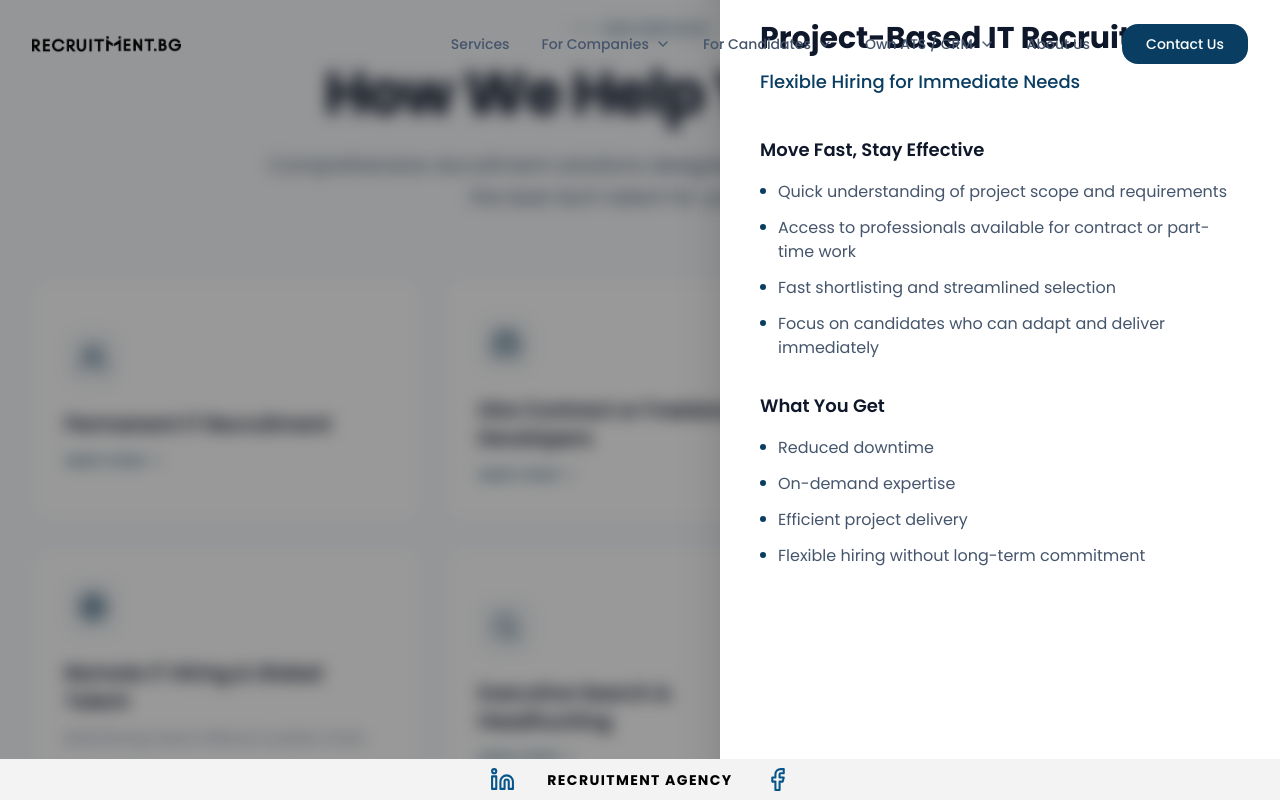
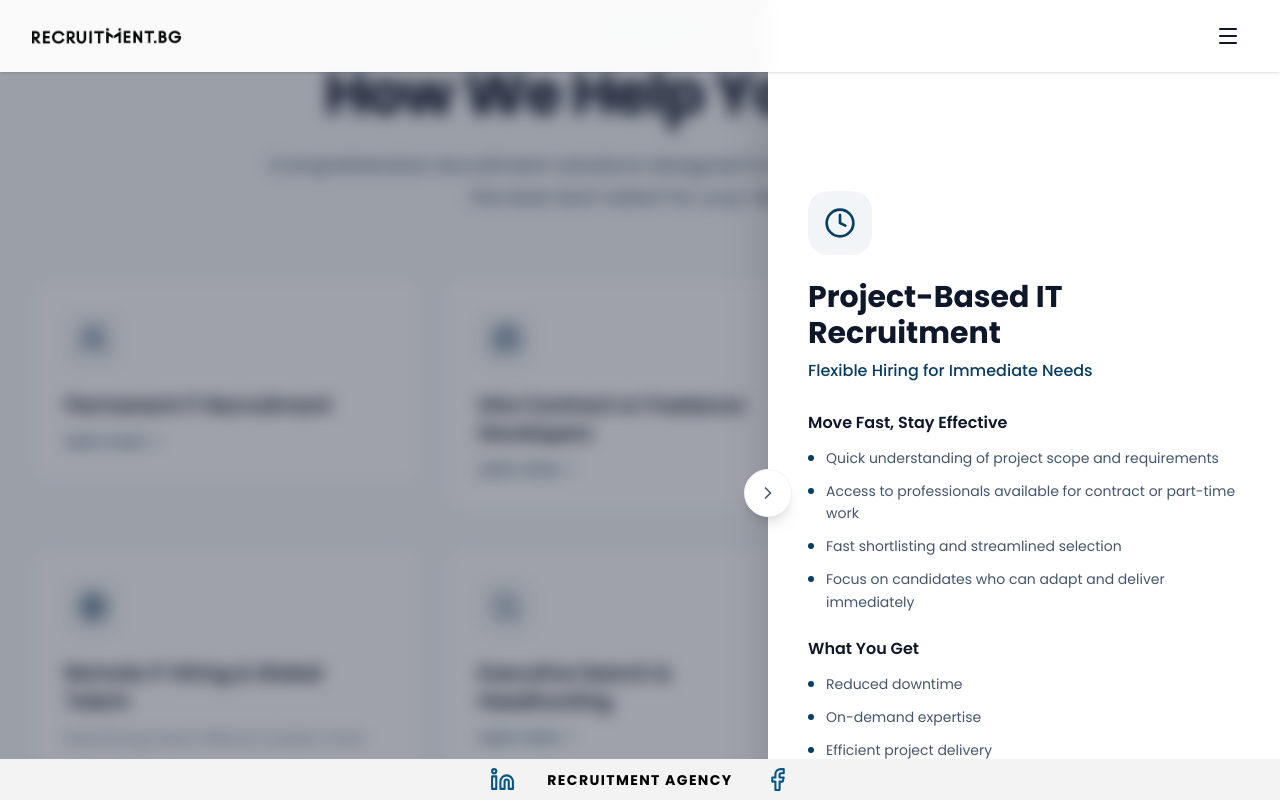
Before and after one commit to dmtrvboyan-dotcom/Recruitment.bg-v2, a Next.js app: page / in a window 1280 px wide. Both pictures are taken after a click on the button 1053 px from the left and 1320 px from the top of the page. Shown: the part 920-1720 px from the top of the page. Built offline with nearby package versions, Linux system fonts and the light colour scheme.

Commit message:
hero/services mobile changes

```diff
--- a/src/components/features/landing/hero.tsx
+++ b/src/components/features/landing/hero.tsx
@@ -24,11 +24,11 @@ const StatItem = memo(function StatItem({
       className="group flex items-center gap-4 p-5 rounded-2xl bg-white border border-slate-100 shadow-sm hover:shadow-md hover:-translate-y-0.5 transition-all duration-300 opacity-0 animate-fade-in-up"
       style={{ animationDelay: `${delay}ms` }}
     >
-      <div className="w-12 h-12 rounded-xl bg-[#0a3d62]/5 flex items-center justify-center flex-shrink-0 group-hover:bg-[#0a3d62] transition-colors duration-300">
-        <Icon className="w-6 h-6 text-[#0a3d62] group-hover:text-white transition-colors duration-300" />
+      <div className="sm:w-12 sm:h-12 w-8 h-8 rounded-xl bg-[#0a3d62]/5 flex items-center justify-center shrink-0 group-hover:bg-[#0a3d62] transition-colors duration-300">
+        <Icon className="sm:w-6 sm:h-6 w-4 h-4 text-[#0a3d62] group-hover:text-white transition-colors duration-300" />
       </div>
       <div className="text-left">
-        <p className="text-2xl font-bold text-[#0a3d62]">{value}</p>
+        <p className="lg:text-2xl text-md font-bold text-[#0a3d62]">{value}</p>
         <p className="text-sm text-slate-500">{label}</p>
       </div>
     </div>
@@ -107,14 +107,14 @@ export const Hero = memo(function Hero() {
           {/* Stats grid */}
           <div className="grid grid-cols-2 lg:grid-cols-4 gap-4 max-w-4xl mx-auto">
             <StatItem value="31,000+" label="Candidates" icon={Users} delay={400} />
+            <StatItem value="300+" label="Companies" icon={Briefcase} delay={550} />
             <StatItem value="98%" label="Success Rate" icon={Award} delay={450} />
             <StatItem value="14 Days" label="Avg. Time to Hire" icon={Clock} delay={500} />
-            <StatItem value="300+" label="Companies" icon={Briefcase} delay={550} />
           </div>
         </div>
 
         {/* Scroll indicator */}
-        <div className="absolute bottom-8 left-1/2 transform -translate-x-1/2 hidden lg:flex flex-col items-center gap-2">
+        <div className="absolute -bottom-16 left-1/2 transform -translate-x-1/2 hidden lg:flex flex-col items-center gap-2">
           <button
             onClick={() => handleNavigate("#services")}
             className="text-slate-400 hover:text-[#0a3d62] transition-colors cursor-pointer"
--- a/src/components/features/landing/services.tsx
+++ b/src/components/features/landing/services.tsx
@@ -1,33 +1,145 @@
 "use client"
 
-import { useState, useCallback, memo, useRef } from "react"
-import { useEscapeKey, useClickOutside } from "@/lib/hooks"
-import { X, Users, Search, ChevronRight, ArrowRight } from "lucide-react"
+import { useState, useCallback, memo, useEffect } from "react"
+import { useEscapeKey } from "@/lib/hooks"
+import { Users, Search, ChevronRight, ArrowRight } from "lucide-react"
 import { Button } from "@/components/ui/button"
 import { SERVICES, EXECUTIVE_STATS, HIRE_STATS, REMOTE_STATS, type Service } from "@/lib/constants/services"
 import { scrollToSection } from "@/lib/utils/scroll"
 
 /**
- * Desktop service card - Clean, minimal design
+ * Shared service details content - used in both mobile accordion and desktop slide panel
+ */
+const ServiceDetails = memo(function ServiceDetails({
+  service,
+  onNavigate,
+}: {
+  service: Service
+  onNavigate: (href: string) => void
+}) {
+  return (
+    <>
+      {/* Intro */}
+      <p className="text-slate-600 leading-relaxed mb-7">{service.intro}</p>
+
+      {/* Sections */}
+      <div className="space-y-6">
+        {service.sections.map((section, idx) => (
+          <div key={idx}>
+            <h4 className="text-base font-semibold text-slate-900 mb-3">
+              {section.heading}
+            </h4>
+            <ul className="space-y-2.5">
+              {section.points.map((point, i) => (
+                <li
+                  key={i}
+                  className="flex items-start gap-3 text-slate-600 text-sm leading-relaxed"
+                >
+                  <div className="w-1.5 h-1.5 rounded-full bg-[#0a3d62] mt-2 flex-shrink-0" />
+                  <span>{point}</span>
+                </li>
+              ))}
+            </ul>
+          </div>
+        ))}
+      </div>
+
+      {/* Conditional stats blocks */}
+      {service.title === "Executive Search & Headhunting" && (
+        <div className="mt-7 pt-6 border-t border-slate-100 grid grid-cols-3 gap-4">
+          {EXECUTIVE_STATS.map((stat, idx) => (
+            <div key={idx} className="text-center">
+              <div className="text-2xl font-bold text-[#0a3d62]">{stat.value}</div>
+              <div className="text-xs text-slate-500 mt-1">{stat.label}</div>
+            </div>
+          ))}
+        </div>
+      )}
+
+      {service.title === "Remote IT Hiring & Global Talent" && (
+        <div className="mt-7 pt-6 border-t border-slate-100 grid grid-cols-3 gap-4">
+          {REMOTE_STATS.map((stat, idx) => (
+            <div key={idx} className="text-center">
+              <div className="text-2xl font-bold text-[#0a3d62]">{stat.value}</div>
+              <div className="text-xs text-slate-500 mt-1">{stat.label}</div>
+            </div>
+          ))}
+        </div>
+      )}
+
+      {service.title === "Hire Contract or Freelance Developers" && (
+        <div className="mt-7 pt-6 border-t border-slate-100 flex items-center justify-between gap-4">
+          <div>
+            {HIRE_STATS.map((stat, idx) => (
+              <div key={idx}>
+                <div className="text-2xl font-bold text-[#0a3d62]">{stat.value}</div>
+                <div className="text-xs text-slate-500">{stat.label}</div>
+              </div>
+            ))}
+          </div>
+          <Button
+            onClick={() => onNavigate("#specialized")}
+            className="bg-[#0a3d62] hover:bg-[#0a3d62]/90 text-white rounded-xl px-5 py-2.5 text-sm cursor-pointer"
+          >
+            Learn more
+          </Button>
+        </div>
+      )}
+
+      {/* CTA Buttons for other services */}
+      {(service.title === "Permanent IT Recruitment" ||
+        service.title === "IT Salary Benchmarking & Hiring Insights") && (
+          <div className="mt-7 flex flex-wrap gap-3">
+            {service.title === "Permanent IT Recruitment" && (
+              <Button
+                onClick={() => onNavigate("#companies")}
+                className="bg-[#0a3d62] hover:bg-[#0a3d62]/90 text-white rounded-xl px-5 py-2.5 text-sm cursor-pointer"
+              >
+                Learn more <Users className="w-4 h-4 ml-2" />
+              </Button>
+            )}
+            {service.title === "IT Salary Benchmarking & Hiring Insights" && (
+              <Button
+                onClick={() => onNavigate("#contact")}
+                className="bg-[#0a3d62] hover:bg-[#0a3d62]/90 text-white rounded-xl px-5 py-2.5 text-sm cursor-pointer"
+              >
+                Get insights <Search className="w-4 h-4 ml-2" />
+              </Button>
+            )}
+          </div>
+        )}
+    </>
+  )
+})
+
+/**
+ * Service card - triggers panel on desktop / inline accordion on mobile
  */
 const ServiceCard = memo(function ServiceCard({
   service,
-  onSelect,
-  index,
+  isExpanded,
+  onToggle,
 }: {
   service: Service
-  onSelect: () => void
-  index: number
+  isExpanded: boolean
+  onToggle: () => void
 }) {
   const IconComponent = service.icon
 
   return (
     <button
-      onClick={onSelect}
-      className="group relative text-left w-full p-8 rounded-2xl bg-white border border-slate-100 hover:border-[#0a3d62]/10 transition-all duration-500 cursor-pointer overflow-hidden hover:shadow-[0_8px_30px_rgb(0,0,0,0.06)] hover:-translate-y-1"
+      onClick={onToggle}
+      aria-expanded={isExpanded}
+      className={`group relative text-left w-full p-8 rounded-2xl bg-white border transition-all duration-500 cursor-pointer overflow-hidden ${isExpanded
+          ? "border-[#0a3d62]/20 shadow-[0_8px_30px_rgb(0,0,0,0.06)]"
+          : "border-slate-100 hover:border-[#0a3d62]/10 hover:shadow-[0_8px_30px_rgb(0,0,0,0.06)] hover:-translate-y-1"
+        }`}
     >
-      {/* Subtle gradient wave - barely visible */}
-      <div className="absolute inset-0 opacity-0 group-hover:opacity-100 transition-opacity duration-700">
+      {/* Subtle gradient wave */}
+      <div
+        className={`absolute inset-0 transition-opacity duration-700 ${isExpanded ? "opacity-100" : "opacity-0 group-hover:opacity-100"
+          }`}
+      >
         <div className="absolute inset-0 bg-gradient-to-br from-[#0a3d62]/[0.02] via-transparent to-[#60a3bc]/[0.03]" />
         <div className="absolute bottom-0 left-0 right-0 h-32 bg-gradient-to-t from-[#0a3d62]/[0.02] to-transparent" />
       </div>
@@ -35,12 +147,23 @@ const ServiceCard = memo(function ServiceCard({
       {/* Content */}
       <div className="relative z-10">
         {/* Icon */}
-        <div className="w-14 h-14 rounded-xl bg-[#0a3d62]/5 flex items-center justify-center mb-6 group-hover:bg-[#0a3d62] group-hover:shadow-lg group-hover:shadow-[#0a3d62]/20 transition-all duration-300">
-          <IconComponent className="w-7 h-7 text-[#0a3d62] group-hover:text-white transition-colors duration-300" />
+        <div
+          className={`w-14 h-14 rounded-xl flex items-center justify-center mb-6 transition-all duration-300 ${isExpanded
+              ? "bg-[#0a3d62] shadow-lg shadow-[#0a3d62]/20"
+              : "bg-[#0a3d62]/5 group-hover:bg-[#0a3d62] group-hover:shadow-lg group-hover:shadow-[#0a3d62]/20"
+            }`}
+        >
+          <IconComponent
+            className={`w-7 h-7 transition-colors duration-300 ${isExpanded ? "text-white" : "text-[#0a3d62] group-hover:text-white"
+              }`}
+          />
         </div>
 
         {/* Title */}
-        <h3 className="text-xl font-semibold text-slate-900 mb-3 group-hover:text-[#0a3d62] transition-colors duration-300">
+        <h3
+          className={`text-xl font-semibold mb-3 transition-colors duration-300 ${isExpanded ? "text-[#0a3d62]" : "text-slate-900 group-hover:text-[#0a3d62]"
+            }`}
+        >
           {service.title}
         </h3>
 
@@ -54,164 +177,105 @@ const ServiceCard = memo(function ServiceCard({
         {/* Learn more */}
         <div className="flex items-center text-[#0a3d62] font-medium text-sm">
           <span>Learn more</span>
-          <ChevronRight className="w-4 h-4 ml-1 group-hover:translate-x-1.5 transition-transform duration-300" />
+          <ChevronRight
+            className={`w-4 h-4 ml-1 transition-transform duration-500 ${isExpanded
+                ? "rotate-90 md:rotate-0 md:translate-x-1.5"
+                : "group-hover:translate-x-1.5"
+              }`}
+          />
         </div>
       </div>
 
       {/* Bottom accent line */}
-      <div className="absolute bottom-0 left-0 right-0 h-0.5 bg-gradient-to-r from-transparent via-[#0a3d62]/20 to-transparent scale-x-0 group-hover:scale-x-100 transition-transform duration-500" />
+      <div
+        className={`absolute bottom-0 left-0 right-0 h-0.5 bg-gradient-to-r from-transparent via-[#0a3d62]/20 to-transparent transition-transform duration-500 ${isExpanded ? "scale-x-100" : "scale-x-0 group-hover:scale-x-100"
+          }`}
+      />
     </button>
   )
 })
 
 /**
- * Sliding panel for service details
+ * Desktop sliding panel - 40vw from right edge with smooth transform animation
  */
 const ServicePanel = memo(function ServicePanel({
   service,
+  isOpen,
   onClose,
+  onNavigate,
 }: {
   service: Service | null
+  isOpen: boolean
   onClose: () => void
+  onNavigate: (href: string) => void
 }) {
-  const handleNavigate = useCallback((href: string) => {
-    scrollToSection(href)
-    onClose()
-  }, [onClose])
-
-  if (!service) return null
+  // Lock body scroll while open (desktop only)
+  useEffect(() => {
+    if (typeof window === "undefined") return
+    if (isOpen && window.matchMedia("(min-width: 768px)").matches) {
+      const prev = document.body.style.overflow
+      document.body.style.overflow = "hidden"
+      return () => {
+        document.body.style.overflow = prev
+      }
+    }
+  }, [isOpen])
 
   return (
     <div
-      className={`fixed inset-0 z-50 transition-all duration-300 ${
-        service ? "visible" : "invisible"
+      className={`fixed inset-0 z-50 hidden md:block ${isOpen ? "pointer-events-auto" : "pointer-events-none"
         }`}
+      aria-hidden={!isOpen}
     >
       {/* Backdrop */}
       <div
-        className="absolute inset-0 bg-black/40 backdrop-blur-sm transition-opacity"
+        className={`absolute inset-0 bg-slate-900/40 backdrop-blur-sm transition-opacity duration-500 ${isOpen ? "opacity-100" : "opacity-0"
+          }`}
         onClick={onClose}
       />
 
-      {/* Panel */}
-      <div className="absolute top-0 right-0 h-full w-full md:w-[560px] bg-white shadow-2xl transform transition-transform duration-500 ease-out overflow-y-auto">
-        <div className="p-8 md:p-10">
-          {/* Close button */}
+      {/* Panel - slides in from right at 40vw */}
+      <div
+        className={`absolute top-0 right-0 h-full w-[40vw] min-w-[460px] max-w-[720px] bg-white shadow-2xl transform transition-transform duration-500 ease-[cubic-bezier(0.32,0.72,0,1)] ${isOpen ? "translate-x-0" : "translate-x-full"
+          }`}
+        role="dialog"
+        aria-modal="true"
+      >
+        {/* Close button - positioned on left edge, vertically centered */}
         <button
           onClick={onClose}
-            className="absolute top-6 right-6 w-10 h-10 rounded-full bg-slate-100 hover:bg-slate-200 flex items-center justify-center transition-colors"
+          aria-label="Close panel"
+          className={`group absolute top-1/2 -translate-y-1/2 -left-6 w-12 h-12 rounded-full bg-white shadow-lg hover:bg-[#0a3d62] flex items-center justify-center transition-all duration-300 cursor-pointer z-10 hover:scale-110 border border-slate-100 ${isOpen ? "opacity-100" : "opacity-0"
+            }`}
         >
-            <X className="w-5 h-5 text-slate-600" />
+          <ChevronRight className="w-5 h-5 text-slate-600 group-hover:text-white transition-colors duration-300" />
         </button>
 
+        {service && (
+          <div className="h-full overflow-y-auto flex items-center">
+            <div className="w-full p-8 lg:p-10">
               {/* Icon */}
-          <div className="w-16 h-16 rounded-2xl bg-[#0a3d62]/5 flex items-center justify-center mb-8">
+              <div className="w-16 h-16 rounded-2xl bg-[#0a3d62]/5 flex items-center justify-center mb-6">
                 <service.icon className="w-8 h-8 text-[#0a3d62]" />
               </div>
 
               {/* Title */}
-          <h3 className="text-3xl font-bold text-slate-900 mb-3">
+              <h3 className="text-2xl lg:text-3xl font-bold text-slate-900 mb-2">
                 {service.title}
               </h3>
 
               {/* Subtitle */}
-          <p className="text-lg text-[#0a3d62] font-medium mb-6">
+              {service.subtitle && (
+                <p className="text-base text-[#0a3d62] font-medium mb-6">
                   {service.subtitle}
                 </p>
+              )}
 
-          {/* Intro */}
-          <p className="text-slate-600 leading-relaxed mb-10">
-            {service.intro}
-          </p>
-
-          {/* Sections */}
-          <div className="space-y-8">
-            {service.sections.map((section, idx) => (
-              <div key={idx}>
-                <h4 className="text-lg font-semibold text-slate-900 mb-4">
-                  {section.heading}
-                </h4>
-                <ul className="space-y-3">
-                  {section.points.map((point, i) => (
-                    <li key={i} className="flex items-start gap-3 text-slate-600">
-                      <div className="w-1.5 h-1.5 rounded-full bg-[#0a3d62] mt-2 flex-shrink-0" />
-                      <span>{point}</span>
-                    </li>
-                  ))}
-                </ul>
-              </div>
-            ))}
-          </div>
-
-          {/* Stats */}
-          {service.title === "Executive Search & Headhunting" && (
-            <div className="mt-10 pt-8 border-t border-slate-100">
-              <div className="grid grid-cols-3 gap-6">
-                {EXECUTIVE_STATS.map((stat, idx) => (
-                  <div key={idx} className="text-center">
-                    <div className="text-2xl font-bold text-[#0a3d62]">{stat.value}</div>
-                    <div className="text-sm text-slate-500 mt-1">{stat.label}</div>
-                  </div>
-                ))}
+              {/* Shared details */}
+              <ServiceDetails service={service} onNavigate={onNavigate} />
             </div>
           </div>
         )}
-
-          {service.title === "Remote IT Hiring & Global Talent" && (
-            <div className="mt-10 pt-8 border-t border-slate-100">
-              <div className="grid grid-cols-3 gap-6">
-                {REMOTE_STATS.map((stat, idx) => (
-                  <div key={idx} className="text-center">
-                    <div className="text-2xl font-bold text-[#0a3d62]">{stat.value}</div>
-                    <div className="text-sm text-slate-500 mt-1">{stat.label}</div>
-                  </div>
-                ))}
-              </div>
-            </div>
-          )}
-
-          {service.title === "Hire Contract or Freelance Developers" && (
-            <div className="mt-10 pt-8 border-t border-slate-100">
-              <div className="flex items-center justify-between">
-                <div>
-                  {HIRE_STATS.map((stat, idx) => (
-                    <div key={idx}>
-                      <div className="text-2xl font-bold text-[#0a3d62]">{stat.value}</div>
-                      <div className="text-sm text-slate-500">{stat.label}</div>
-                    </div>
-                  ))}
-                </div>
-                <Button
-                  onClick={() => handleNavigate("#specialized")}
-                  className="bg-[#0a3d62] hover:bg-[#0a3d62]/90 text-white rounded-xl px-6 py-3"
-                >
-                  Learn more
-                </Button>
-              </div>
-            </div>
-          )}
-
-          {/* CTA Buttons */}
-          <div className="mt-10 flex gap-4">
-            {service.title === "Permanent IT Recruitment" && (
-              <Button
-                onClick={() => handleNavigate("#companies")}
-                className="bg-[#0a3d62] hover:bg-[#0a3d62]/90 text-white rounded-xl px-6 py-3"
-              >
-                Learn more <Users className="w-4 h-4 ml-2" />
-              </Button>
-            )}
-
-            {service.title === "IT Salary Benchmarking & Hiring Insights" && (
-              <Button
-                onClick={() => handleNavigate("#contact")}
-                className="bg-[#0a3d62] hover:bg-[#0a3d62]/90 text-white rounded-xl px-6 py-3"
-              >
-                Get insights <Search className="w-4 h-4 ml-2" />
-              </Button>
-            )}
-          </div>
-        </div>
       </div>
     </div>
   )
@@ -219,12 +283,28 @@ const ServicePanel = memo(function ServicePanel({
 
 /**
  * Services section - Clean, conversion-focused design
+ * Desktop: clicking a card opens a sliding panel from the right (40vw)
+ * Mobile: clicking a card expands an inline accordion below it
  */
 export function Services() {
-  const [selectedService, setSelectedService] = useState<Service | null>(null)
+  const [expandedIndex, setExpandedIndex] = useState<number | null>(null)
 
-  const closePanel = useCallback(() => setSelectedService(null), [])
+  const closePanel = useCallback(() => setExpandedIndex(null), [])
   useEscapeKey(closePanel)
+
+  const toggleService = useCallback((index: number) => {
+    setExpandedIndex((prev) => (prev === index ? null : index))
+  }, [])
+
+  const handleNavigate = useCallback(
+    (href: string) => {
+      scrollToSection(href)
+      closePanel()
+    },
+    [closePanel]
+  )
+
+  const selectedService = expandedIndex !== null ? SERVICES[expandedIndex] : null
 
   return (
     <section id="services" className="relative py-24 lg:py-32 bg-slate-50 overflow-hidden">
@@ -234,9 +314,7 @@ export function Services() {
       <div className="relative max-w-7xl mx-auto px-6 lg:px-8">
         {/* Header */}
         <div className="max-w-3xl mx-auto text-center mb-16">
-          <div className="section-kicker mb-6 justify-center">
-            Our Services
-          </div>
+          <div className="section-kicker mb-6 justify-center">Our Services</div>
           <h2 className="display-heading text-4xl md:text-5xl lg:text-6xl text-slate-900 mb-6">
             How We Help You Hire
           </h2>
@@ -247,14 +325,32 @@ export function Services() {
 
         {/* Service cards grid */}
         <div className="grid md:grid-cols-2 lg:grid-cols-3 gap-6">
-          {SERVICES.map((service, index) => (
+          {SERVICES.map((service, index) => {
+            const isExpanded = expandedIndex === index
+            return (
+              <div key={index} className="flex flex-col">
                 <ServiceCard
-              key={index}
                   service={service}
-              onSelect={() => setSelectedService(service)}
-              index={index}
+                  isExpanded={isExpanded}
+                  onToggle={() => toggleService(index)}
                 />
-          ))}
+
+                {/* Mobile-only inline accordion (same animation pattern as FAQ) */}
+                <div
+                  className={`md:hidden grid transition-all duration-500 ease-out ${isExpanded
+                      ? "grid-rows-[1fr] opacity-100 mt-3"
+                      : "grid-rows-[0fr] opacity-0 mt-0"
+                    }`}
+                >
+                  <div className="overflow-hidden">
+                    <div className="bg-white rounded-2xl border border-[#0a3d62]/15 p-6 shadow-[0_4px_20px_rgba(10,61,98,0.05)]">
+                      <ServiceDetails service={service} onNavigate={handleNavigate} />
+                    </div>
+                  </div>
+                </div>
+              </div>
+            )
+          })}
         </div>
 
         {/* Bottom CTA */}
@@ -280,8 +376,13 @@ export function Services() {
         </div>
       </div>
 
-      {/* Service detail panel */}
-      <ServicePanel service={selectedService} onClose={closePanel} />
+      {/* Desktop slide-in panel */}
+      <ServicePanel
+        service={selectedService}
+        isOpen={selectedService !== null}
+        onClose={closePanel}
+        onNavigate={handleNavigate}
+      />
     </section>
   )
 }
```
Lines whose indentation alone changed are shown as unchanged.
